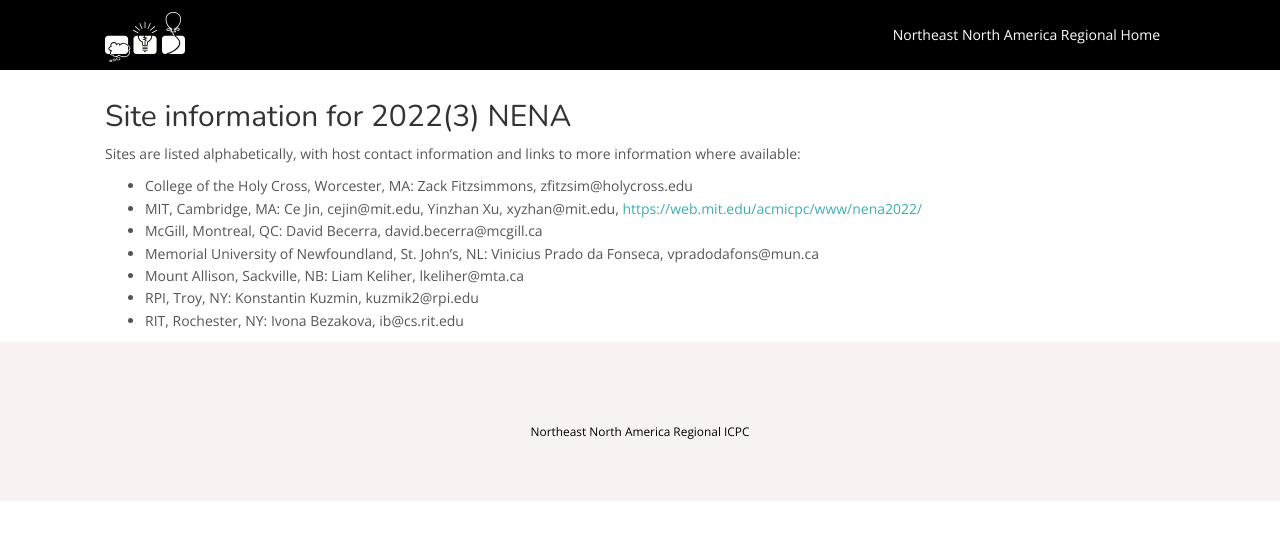
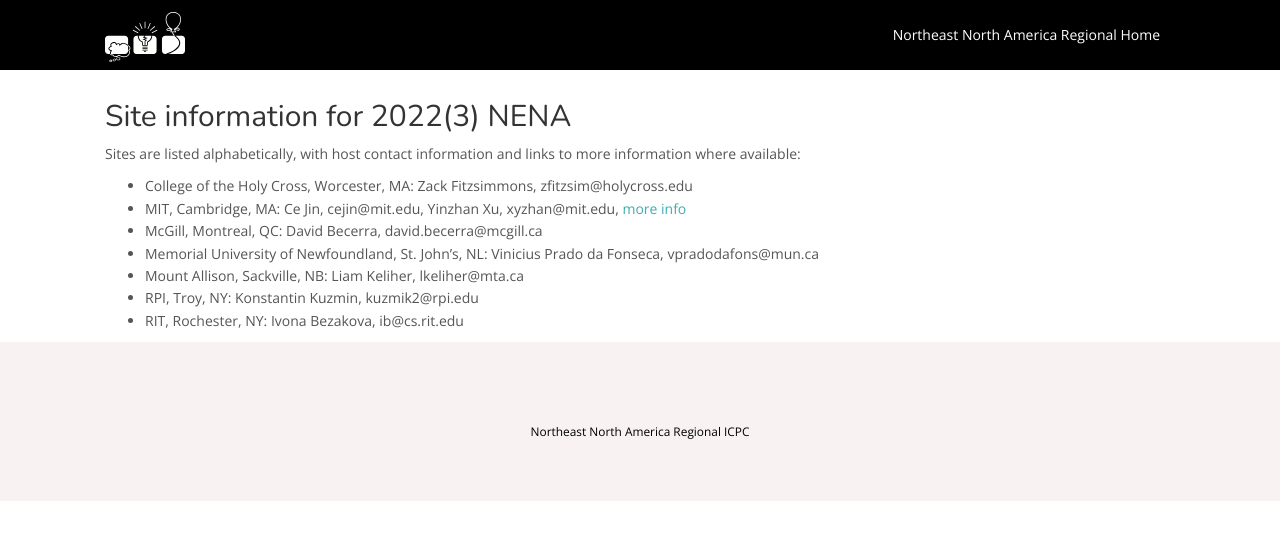
Before and after one commit to icpc/na-northeast-web, a Jekyll site: the page built from docs/site_info.md, in a window 1280 px wide. Shown: the top 540 px of the page. Built offline with Jekyll 4.4.1, drawn with Linux system fonts in a browser that asks for light colours; nearby versions of some CDN libraries.

Commit message:
Fixing site info page

```diff
--- a/docs/site_info.md
+++ b/docs/site_info.md
@@ -8,7 +8,7 @@
 Sites are listed alphabetically, with host contact information and links to more information where available:
 
 - College of the Holy Cross, Worcester, MA: Zack Fitzsimmons, zfitzsim@holycross.edu
-- MIT, Cambridge, MA:  Ce Jin, cejin@mit.edu, Yinzhan Xu, xyzhan@mit.edu, [https://web.mit.edu/acmicpc/www/nena2022/](more info)
+- MIT, Cambridge, MA:  Ce Jin, cejin@mit.edu, Yinzhan Xu, xyzhan@mit.edu, [more info](https://web.mit.edu/acmicpc/www/nena2022/)
 - McGill, Montreal, QC: David Becerra, david.becerra@mcgill.ca
 - Memorial University of Newfoundland, St. John's, NL: Vinicius Prado da Fonseca, vpradodafons@mun.ca
 - Mount Allison, Sackville, NB:  Liam Keliher, lkeliher@mta.ca
```
